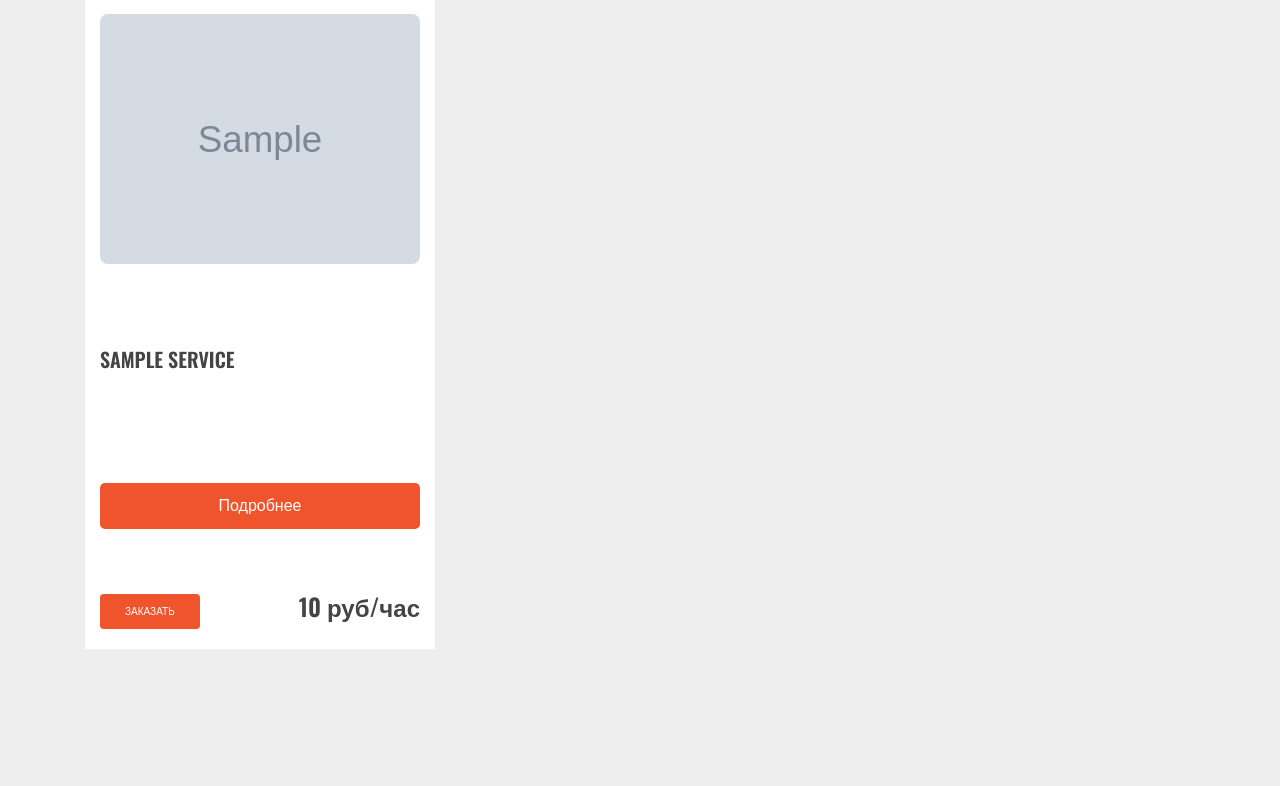
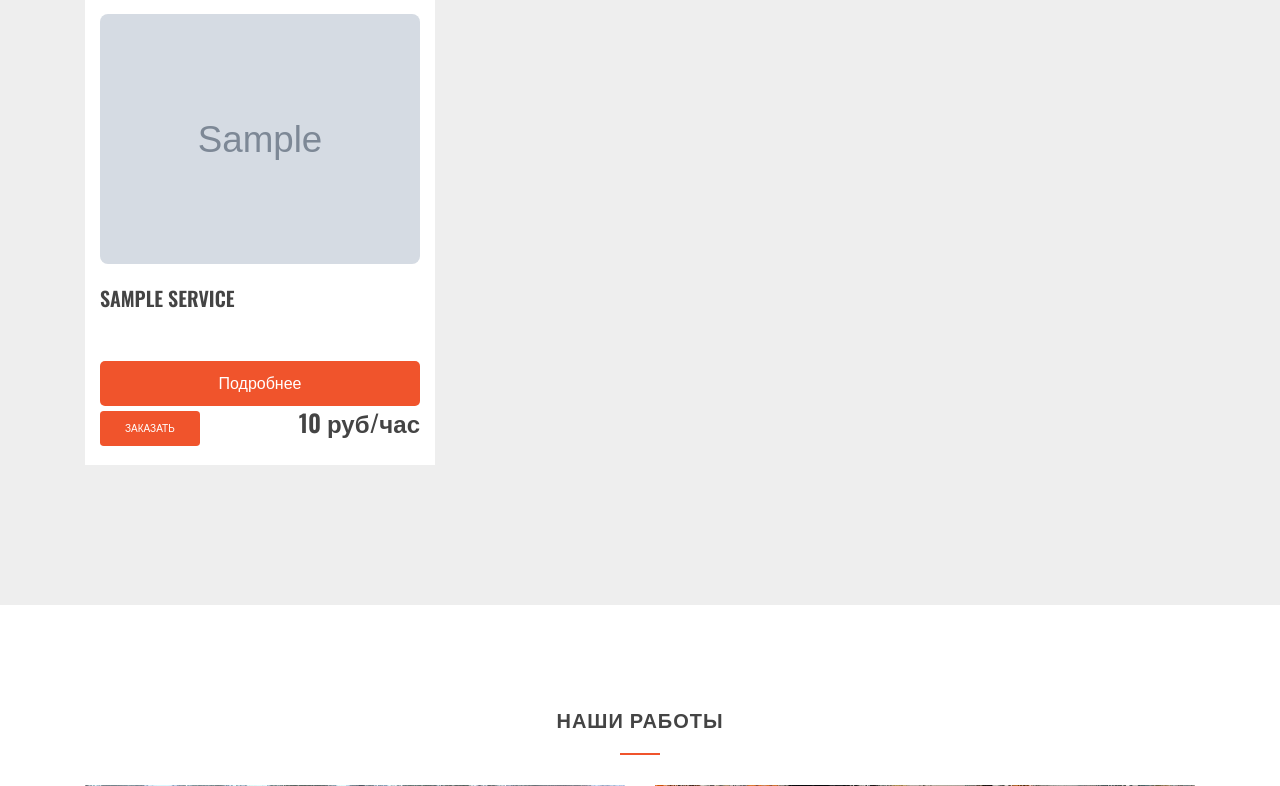
Before and after one commit to Dimon4ik812/construction_site, a Django app: template construction/templates/construction/index.html in a window 1280 px wide. Shown: the part 1619-2405 px from the top of the page. Run offline with Django 5.2, Linux system fonts and the light colour scheme; the template is opened without the code that fills it: values that come from a table or form of the project are taken from there, others are empty; tables that the repository leaves empty hold one stand-in row (values such as "Sample post"); grey boxes marked "Sample" are stand-in pictures; parts of the project's set-up code (start-up, migrations or seed data) failed here and were passed over; some libraries are stand-ins or nearby versions; some web fonts are replaced.

Commit message:
редактирование css файла и добавление java script

```diff
--- a/static/css/main.css
+++ b/static/css/main.css
@@ -1682,11 +1682,12 @@ mark, .mark {
     background-color: #fff;
     padding: 15px;
     width: 350px; /* Фиксированная ширина карточки */
-    height: 650px; /* Минимальная высота для выравнивания */
+    min-height: 450px; /* Минимальная высота для выравнивания */
     box-sizing: border-box; /* Учитывает padding при расчете ширины/высоты */
     display: flex;
     flex-direction: column; /* Размещает элементы вертикально */
-    justify-content: space-between; /* Равномерно распределяет элементы по высоте */
+    justify-content: space-between;
+    overflow: hidden;/* Равномерно распределяет элементы по высоте */
 }
 
 /* Стили для заголовка */
```
